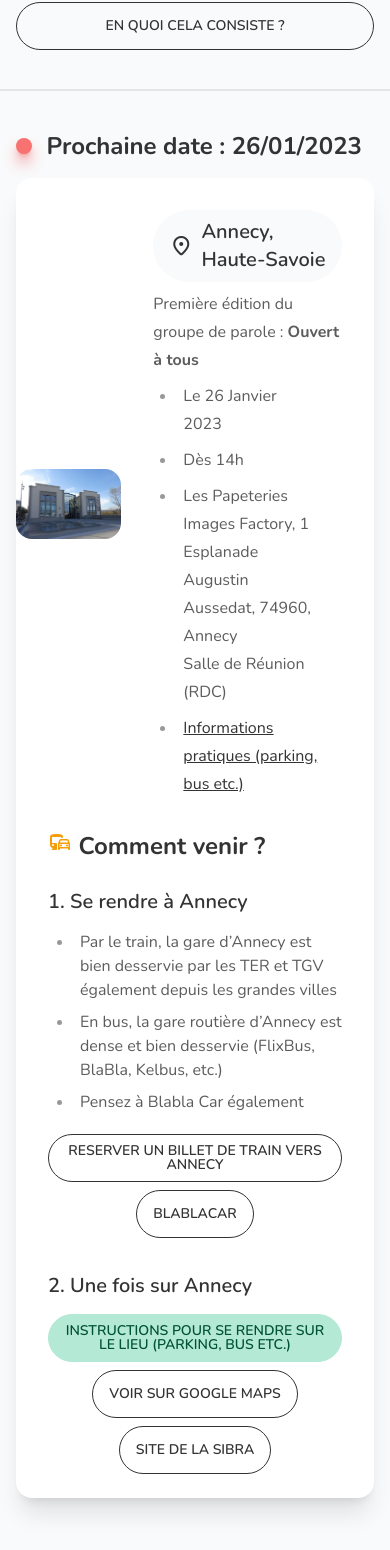
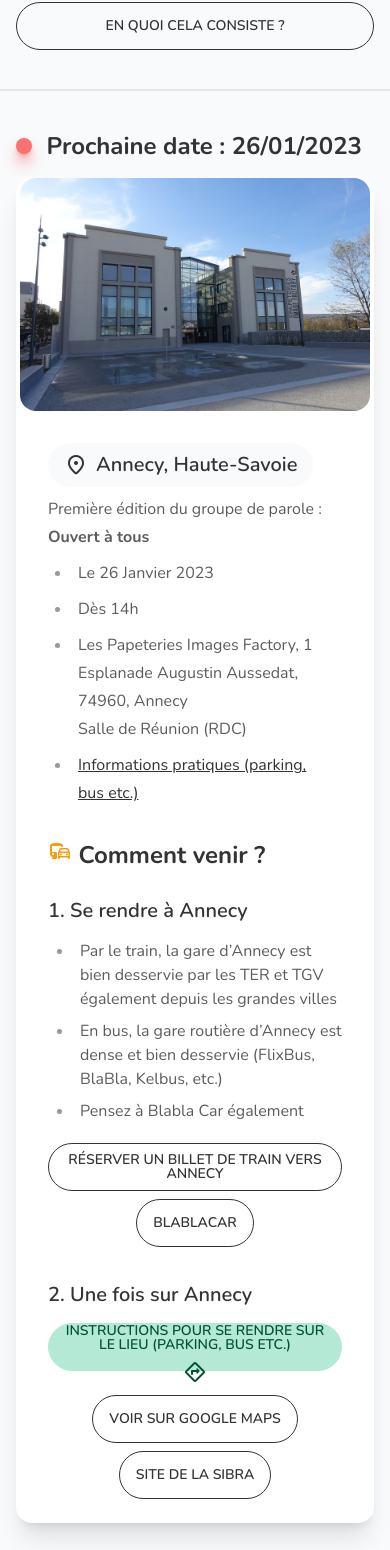
Before and after one commit to Akhu/rencontres-covid-long, a SvelteKit app: page / in a window 390 px wide. Shown: the part 430-1980 px from the top of the page. Built offline with nearby package versions, Linux system fonts and the light colour scheme.

Commit message:
Fixed responsive

```diff
--- a/src/app.html
+++ b/src/app.html
@@ -1,5 +1,5 @@
 <!DOCTYPE html>
-<html lang="en" data-theme="pastel">
+<html lang="fr" data-theme="pastel">
 	<head>
 		<meta charset="utf-8" />
     <link rel="apple-touch-icon-precomposed" sizes="57x57" href="apple-touch-icon-57x57.png" />
@@ -31,7 +31,7 @@
     <link href="https://fonts.googleapis.com/css2?family=Material+Symbols+Rounded:wght,FILL@600,1" rel="stylesheet" />
 		%sveltekit.head%
 	</head>
-	<body data-sveltekit-prefetch>
+	<body data-sveltekit-prefetch class="">
 		<div>%sveltekit.body%</div>
 	</body>
 </html>
--- a/src/routes/+layout.svelte
+++ b/src/routes/+layout.svelte
@@ -4,28 +4,29 @@
   import anthony from '$lib/images/anthony.jpg'
 </script>
 
-<div class="app bg-base-200">
-	<main class="container mx-auto">
+<div class="app bg-base-200 ">
+	<main class="container mx-auto w-screen">
 		<slot />
 	</main>
 
   <footer class="footer p-10 bg-base-300 text-base-content mt-10">
     <div>
       <span class="footer-title">Qui sommes nous ?</span>
-      <div class="flex flex-row">
       <div class="avatar-group -space-x-4">
         <div class="avatar">
-            <div class="w-14">
+          <div class="w-14 h-14">
             <img src={anthony} alt="Anthony" />
 
           </div>
         </div>
         <div class="avatar">
-            <div class="w-14">
+          <div class="w-14 h-14">
             <img src={arnaud} alt="Arnaud" />
           </div>
         </div>
       </div>
+      <div class="flex flex-row">
+
       <p class="pl-4">Arnaud et Anthony, nous sommes simplement deux malades du Covid Long, Arnaud depuis Avril 2020, et Anthony depuis Novembre 2021. Notre objectif est simplement de partager notre experience avec d'autres malades en offrant un minimum d'organisation et un lieu de rencontre.</p>
       </div>
     </div>
--- a/src/routes/+page.svelte
+++ b/src/routes/+page.svelte
@@ -28,7 +28,7 @@
           Prochaine date : 26/01/2023
         </h2>
         <div class="card bg-base-100 shadow-xl md:pr-0 mt-4 flex flex-col">
-          <div class="flex flex-row md:px-8">
+          <div class="flex flex-col md:flex-row md:px-8">
             <figure class="hidden">
               <img alt="Les Papeteries Images Factory Immeuble de bureaux" class="grid w-68 rounded-2xl bg-primary text-primary-content place-content-center" width="350" src={papeteriesImage}/>
             </figure>
@@ -57,9 +57,15 @@
               <li>En bus, la gare routière d’Annecy est dense et bien desservie (FlixBus, BlaBla, Kelbus, etc.)</li>
               <li>Pensez à Blabla Car également</li>
             </ul>
-            <div class="flex flex-col md:flex-row items-center gap-2"><a class="btn-outline btn" href="https://www.sncf-connect.com/train/france/auvergne-rhone-alpes/annecy">Reserver un billet de train vers Annecy</a><a class="btn-outline btn" href="https://www.blablacar.fr/">BlaBlaCar</a></div>
+            <div class="flex flex-col md:flex-row items-center gap-2"><a class="btn-outline btn" href="https://www.sncf-connect.com/train/france/auvergne-rhone-alpes/annecy">Réserver un billet de train vers Annecy</a><a class="btn-outline btn" href="https://www.blablacar.fr/">BlaBlaCar</a></div>
             <h3>2. Une fois sur Annecy </h3>
-            <div class="flex flex-col md:flex-row items-center gap-2"><a class="btn-accent btn" href="https://www.lespapeteries.com/plan.php">Instructions pour se rendre sur le lieu (parking, bus etc.)</a><a href="https://goo.gl/maps/uFskPZAbnh6ka23S7" class="btn-outline btn">Voir sur Google Maps</a><a class="btn-outline btn" href="https://www.sibra.fr/">Site de la Sibra</a></div>
+            <div class="flex flex-col">
+              <a class="btn-accent btn mb-6 gap-2" href="https://www.lespapeteries.com/plan.php">Instructions pour se rendre sur le lieu (parking, bus etc.) <span class="material-symbols-rounded">directions</span></a>
+
+              <div class="flex flex-col md:flex-row items-center gap-2">
+                <a href="https://goo.gl/maps/uFskPZAbnh6ka23S7" class="btn-outline btn">Voir sur Google Maps</a><a class="btn-outline btn" href="https://www.sibra.fr/">Site de la Sibra</a>
+              </div>
+            </div>
 
           </div>
         </div>
```
Lines whose indentation alone changed are shown as unchanged.
